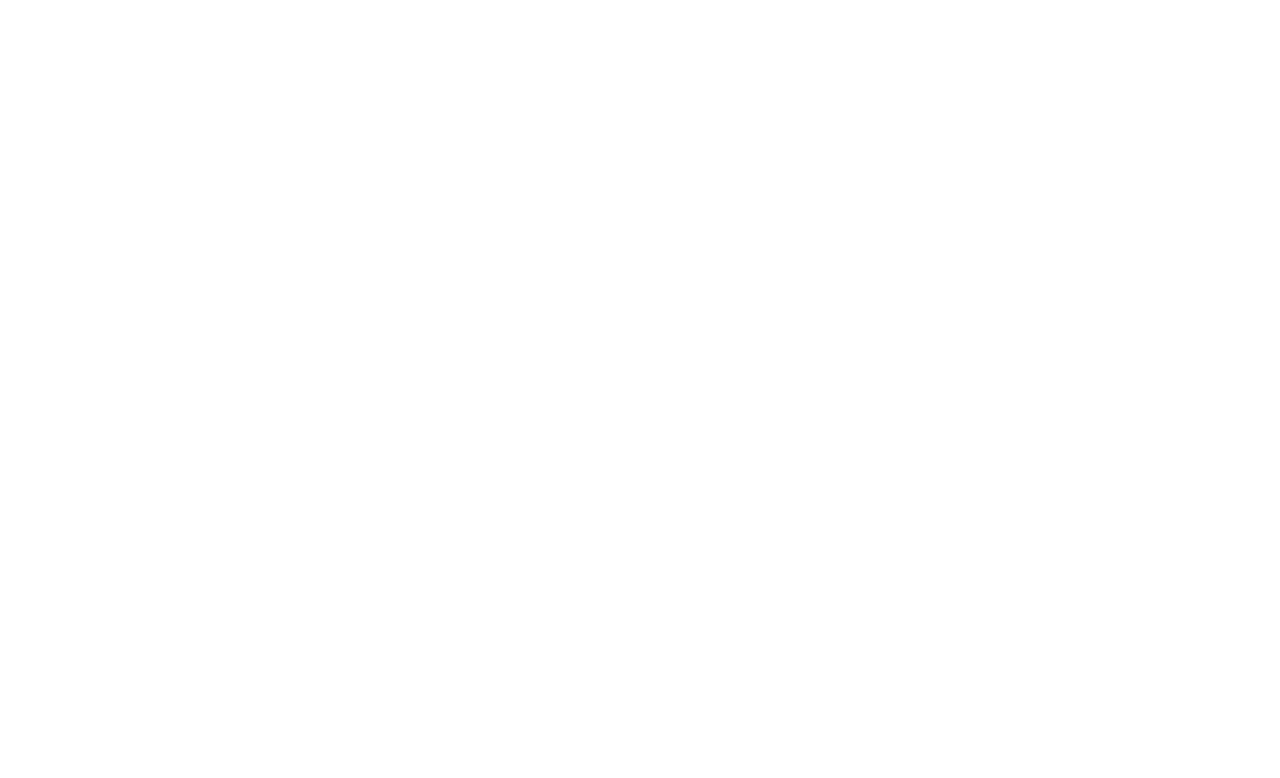
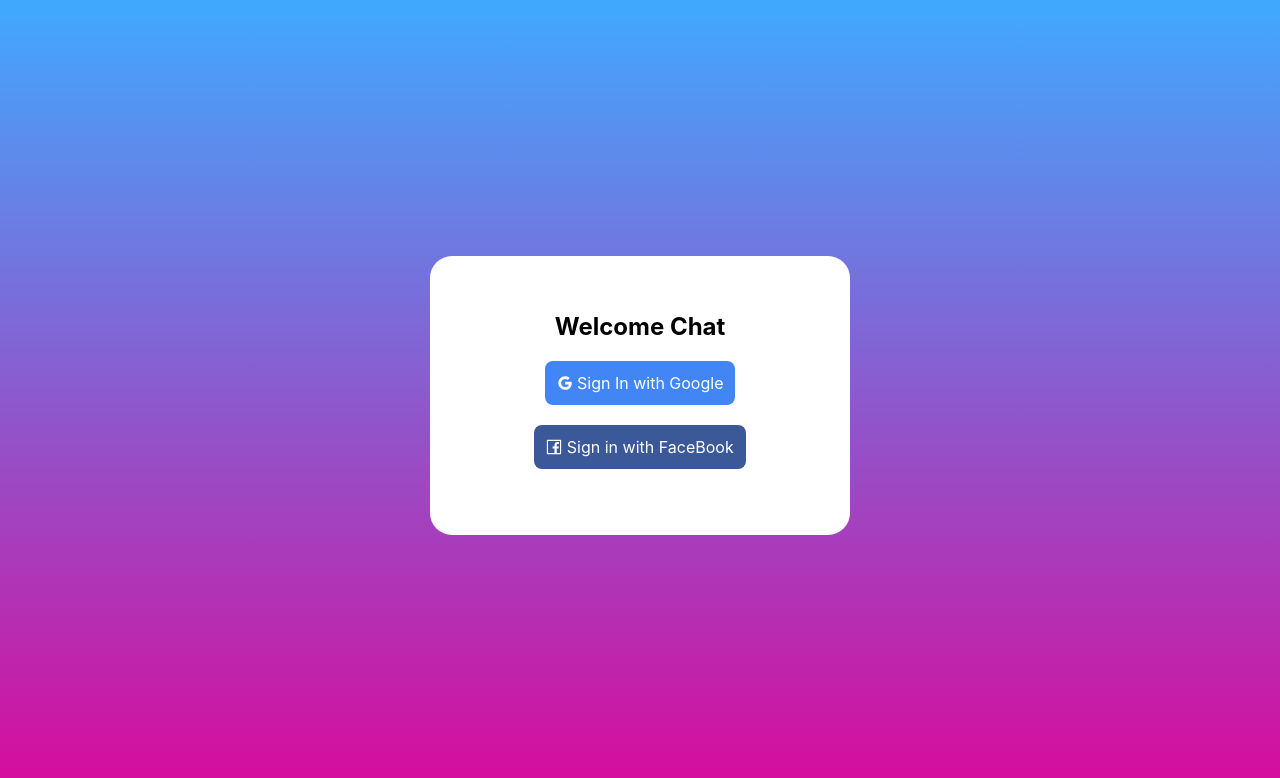
Before and after one commit to Jhaamlal/chatApp, a React app: page / in a window 1280 px wide. Built offline with nearby package versions, Linux system fonts and the light colour scheme; some packages are replaced by stand-ins of ours.

Commit message:
Impliment Authantication with Google using Firebase

```diff
--- a/src/components/App.js
+++ b/src/components/App.js
@@ -5,7 +5,7 @@ import { BrowserRouter as Router, Switch, Route } from "react-router-dom"
 // import { AuthProvider } from "../contexts/AuthContext"
 
 // import Chats from "./Chats"
-// import Login from "./Login"
+import Login from "./Login"
 
 function App() {
   return (
@@ -13,8 +13,9 @@ function App() {
       <Router>
         {/* <AuthProvider> */}
           <Switch>
-            {/* <Route path="/chats" component={Chats} />
-            <Route path="/" component={Login} /> */}
+            {/* <Route path="/chats" component={Chats} /> */
+            <Route path="/" component={Login} />
+            }
           </Switch>
         {/* </AuthProvider> */}
       </Router>
--- /dev/null
+++ b/src/components/Login.js
@@ -0,0 +1,35 @@
+
+import React from 'react'
+import {GoogleOutlined,FacebookOutlined} from '@ant-design/icons'
+
+import 'firebase/app'
+
+import auth from '../firebase'
+import firebase from 'firebase/app'
+
+function Login() {
+    return (
+        <div>
+            <div id="login-page">
+                <div id="login-card">
+                    <h2>Welcome Chat</h2>
+                    <div className="login-button google"
+                        onClick={()=>auth.signInWithRedirect(new firebase.auth.GoogleAuthProvider())}
+                    >
+                        <GoogleOutlined /> Sign In with Google
+                    </div>
+                    <br />
+                    <br />
+                    <div className="login-button facebook">
+
+                        <FacebookOutlined /> Sign in with FaceBook
+
+                    </div>
+                </div>
+            </div>
+
+        </div>
+    )
+}
+
+export default Login
--- /dev/null
+++ b/src/firebase.js
@@ -0,0 +1,16 @@
+import firebase from 'firebase/app'
+import "firebase/auth"
+
+
+const auth = firebase.initializeApp({
+
+    apiKey: "AIzaSyBx9cvNb8or2A3vjq4v9DgJ4QLxKcC_Lyk",
+    authDomain: "chatapp-3aed6.firebaseapp.com",
+    projectId: "chatapp-3aed6",
+    storageBucket: "chatapp-3aed6.appspot.com",
+    messagingSenderId: "720786338464",
+    appId: "1:720786338464:web:984d572f74fa3aa86e8fc5"
+
+}).auth()
+
+export default auth
--- a/src/index.css
+++ b/src/index.css
@@ -1,10 +1,9 @@
 /* Global */
 
 * {
-  font-family: Avenir, -apple-system, BlinkMacSystemFont, Segoe UI, Roboto,
-    Helvetica Neue, Arial, Noto Sans, sans-serif, Apple Color Emoji,
-    Segoe UI Emoji, Segoe UI Symbol, Noto Color Emoji;
+    font-family: Avenir, -apple-system, BlinkMacSystemFont, Segoe UI, Roboto, Helvetica Neue, Arial, Noto Sans, sans-serif, Apple Color Emoji, Segoe UI Emoji, Segoe UI Symbol, Noto Color Emoji;
 }
+
 
 /* Chats Page */
 
@@ -40,14 +39,17 @@
 }
 
 ::-webkit-scrollbar {
-  width: 0; /* Remove scrollbar space */
-  background: transparent; /* Optional: just make scrollbar invisible */
+    width: 0;
+    /* Remove scrollbar space */
+    background: transparent;
+    /* Optional: just make scrollbar invisible */
 }
+
 
 /* Login Page */
 
 #login-page {
-  background-image: linear-gradient(#40a9ff, #096dd9);
+    background-image: linear-gradient(#40a9ff, #d9099b);
     position: absolute;
     top: 0px;
     bottom: 0px;
```
Also changed, not shown: src/contexts/AuthContext.js (added). Lines whose indentation alone changed are shown as unchanged.
